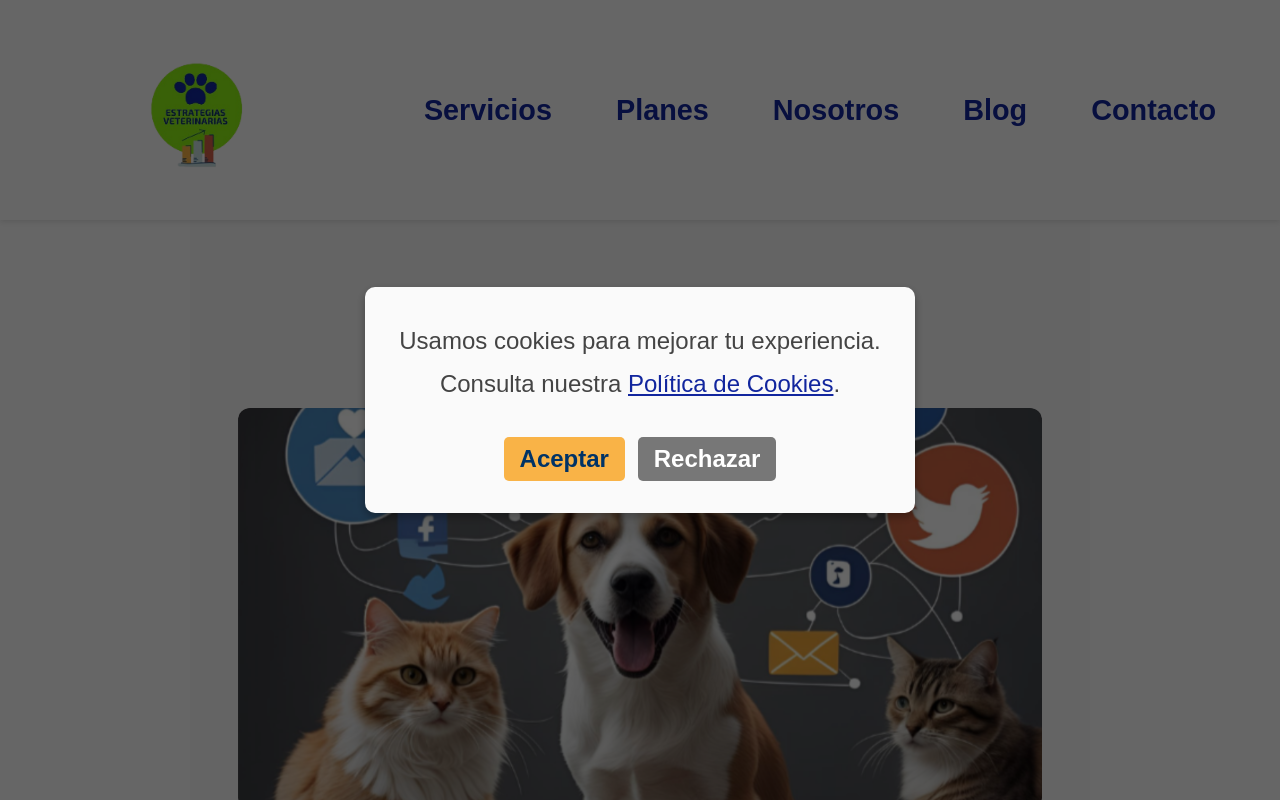
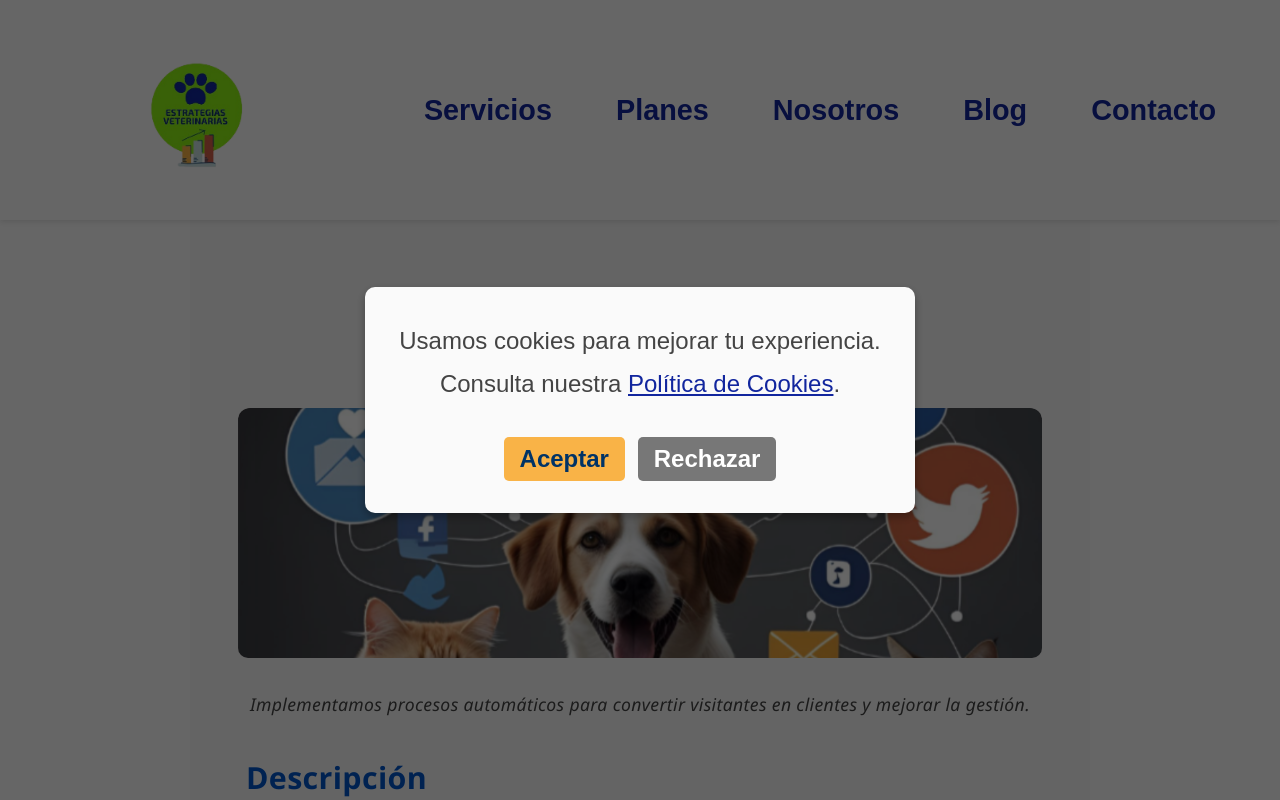
Before and after one commit to MiquelXubet/web-estrategias-veterinarias, a React (Vite) app: page /servicios/automatizaciones-embudos in a window 1280 px wide. Shown: the top 800 px of the page. Built offline with nearby package versions, Linux system fonts and the light colour scheme.

Commit message:
commit arreglo altura cuadro servicios

```diff
--- a/src/components/Productos/Productos.css
+++ b/src/components/Productos/Productos.css
@@ -90,6 +90,6 @@
   }
 
   .servicio-imagen {
-    height: 400px;
+    height: 250px;
   }
 }
```
